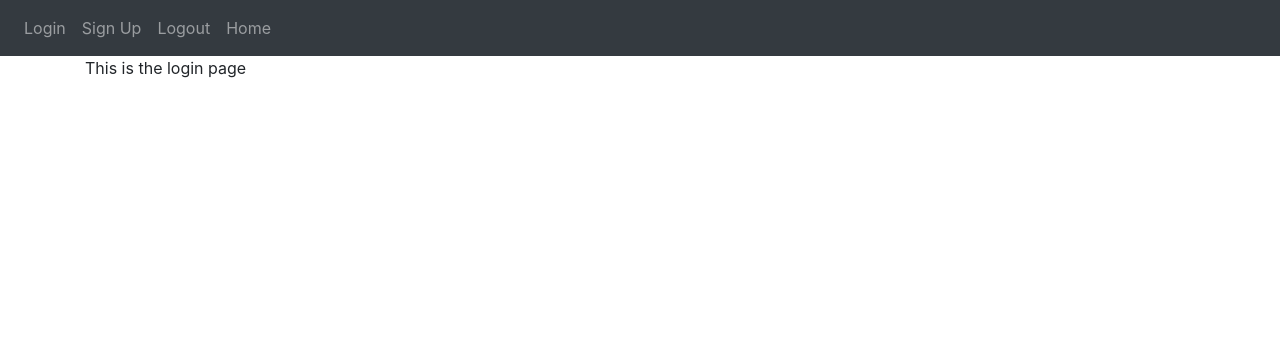
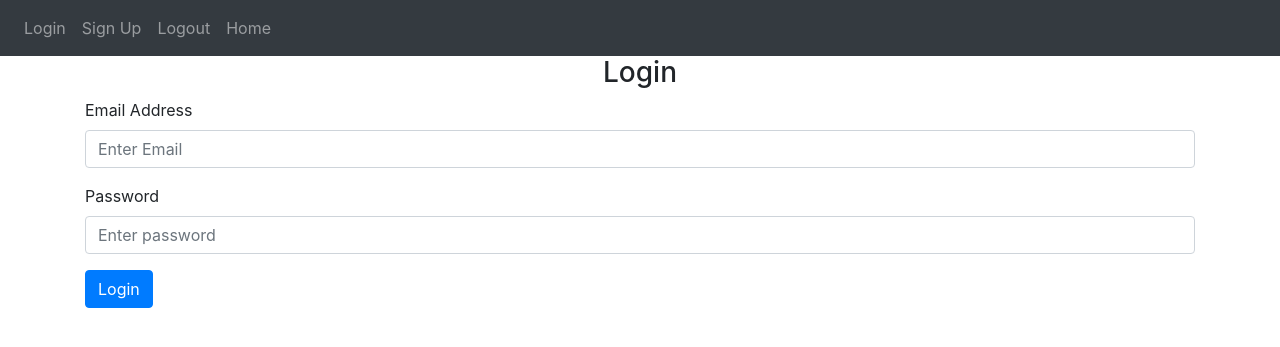
Before and after one commit to KushRohra/Notes_App, a Flask app: page /login in a window 1280 px wide. Shown: the top 347 px of the page. Run offline with Flask 2, Linux system fonts and the light colour scheme; some libraries are stand-ins or nearby versions.

Commit message:
login page created

```diff
--- a/website/templates/login.html
+++ b/website/templates/login.html
@@ -3,5 +3,16 @@
 {% block title %}Login{% endblock %}
 
 {% block content %}
-    This is the login page
+<form method="POST">
+    <h3 align="center">Login</h3>
+    <div class="form-group">
+        <label for="email">Email Address</label>
+        <input type="email" class="form-control" id="email" name="email" placeholder="Enter Email">
+    </div>
+    <div class="form-group">
+        <label for="password">Password</label>
+        <input type="password" class="form-control" id="password" name="password" placeholder="Enter password">
+    </div>
+    <button type="submit" class="btn btn-primary">Login</button>
+</form>
 {% endblock %}
--- a/website/templates/sign_up.html
+++ b/website/templates/sign_up.html
@@ -15,7 +15,7 @@
         </div>
         <div class="form-group">
             <label for="password1">Password</label>
-            <input type="password" class="form-control" id="password" name="password" placeholder="Enter password">
+            <input type="password" class="form-control" id="password1" name="password1" placeholder="Enter password">
         </div>
         <div class="form-group">
             <label for="password2">Password (Confirm)</label>
```
